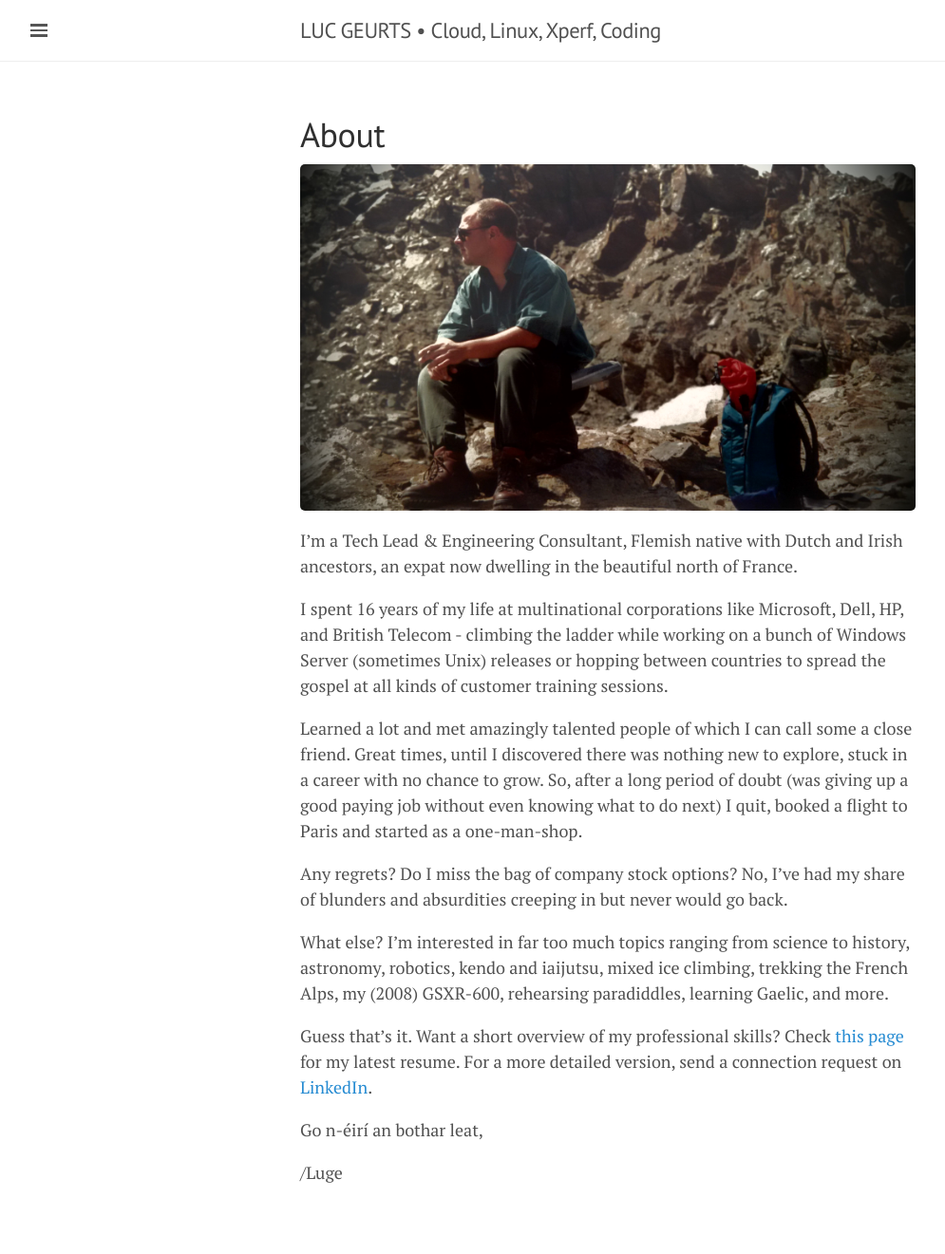
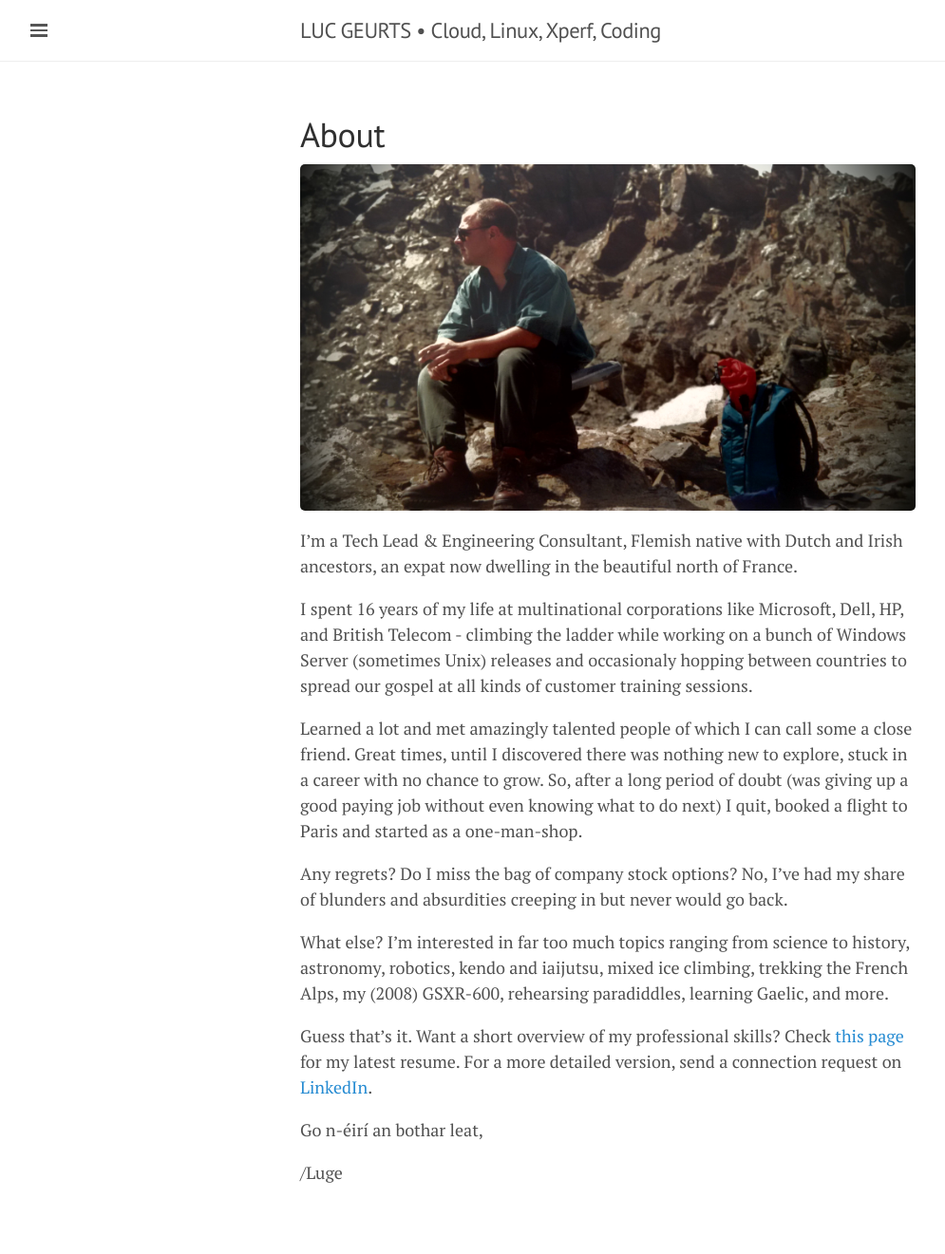
Before and after one commit to lgeurts/lgeurts.github.io, a Jekyll site: the page built from about.md, in a window 1280 px wide. Shown: the whole page at 95% size, without its empty margins (0-995 px from the left). Built offline with Jekyll 4.4.1, drawn with Linux system fonts in a browser that asks for light colours; nearby versions of some CDN libraries.

Commit message:
Update about.md

```diff
--- a/about.md
+++ b/about.md
@@ -7,7 +7,7 @@
 
 I’m a Tech Lead & Engineering Consultant, Flemish native with Dutch and Irish ancestors, an expat now dwelling in the beautiful north of France.
 
-I spent 16 years of my life at multinational corporations like Microsoft, Dell, HP, and British Telecom - climbing the ladder while working on a bunch of Windows Server (sometimes Unix) releases or hopping between countries to spread the gospel at all kinds of customer training sessions.
+I spent 16 years of my life at multinational corporations like Microsoft, Dell, HP, and British Telecom - climbing the ladder while working on a bunch of Windows Server (sometimes Unix) releases and occasionaly hopping between countries to spread our gospel at all kinds of customer training sessions.
 
 Learned a lot and met amazingly talented people of which I can call some a close friend. Great times, until I discovered there was nothing new to explore, stuck in a career with no chance to grow. So, after a long period of doubt (was giving up a good paying job without even knowing what to do next) I quit, booked a flight to Paris and started as a one-man-shop.
 
```
